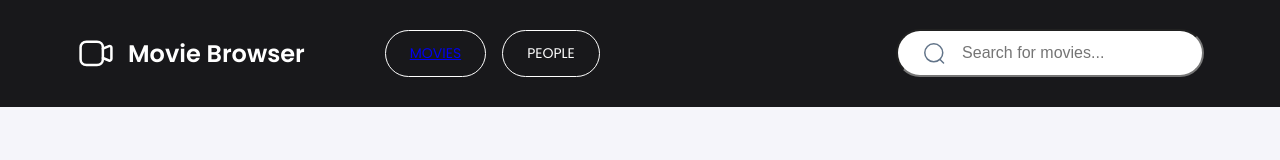
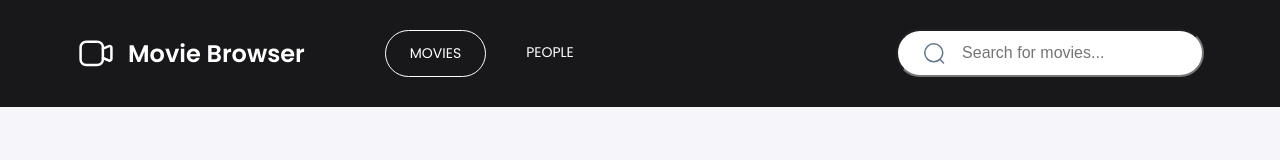
Before and after one commit to BartoszKoza/the-half-blood-prince-project, a React (Create React App) app: page /#/movies in a window 1280 px wide. Shown: the top 160 px of the page. Built offline with nearby package versions, Linux system fonts and the light colour scheme; no server answers.

Commit message:
reset link styles and add active menu item styling

```diff
--- a/src/components/Navigation/styled.js
+++ b/src/components/Navigation/styled.js
@@ -56,10 +56,15 @@ export const Menu = styled.ul`
 
 export const MenuItem = styled.li`
   padding: 12px 24px;
-  border: 1px solid ${({ theme }) => theme.color.white};
-  border-radius: 24px;
+  color: ${({ theme }) => theme.color.white};
+  text-decoration: none;
   cursor: pointer;
   font-size: 14px;
+
+  &.active {
+    border-radius: 24px;
+    border: 1px solid ${({ theme }) => theme.color.white};
+  }
 
   @media (max-width: 768px) {
     font-size: 12px;
```
